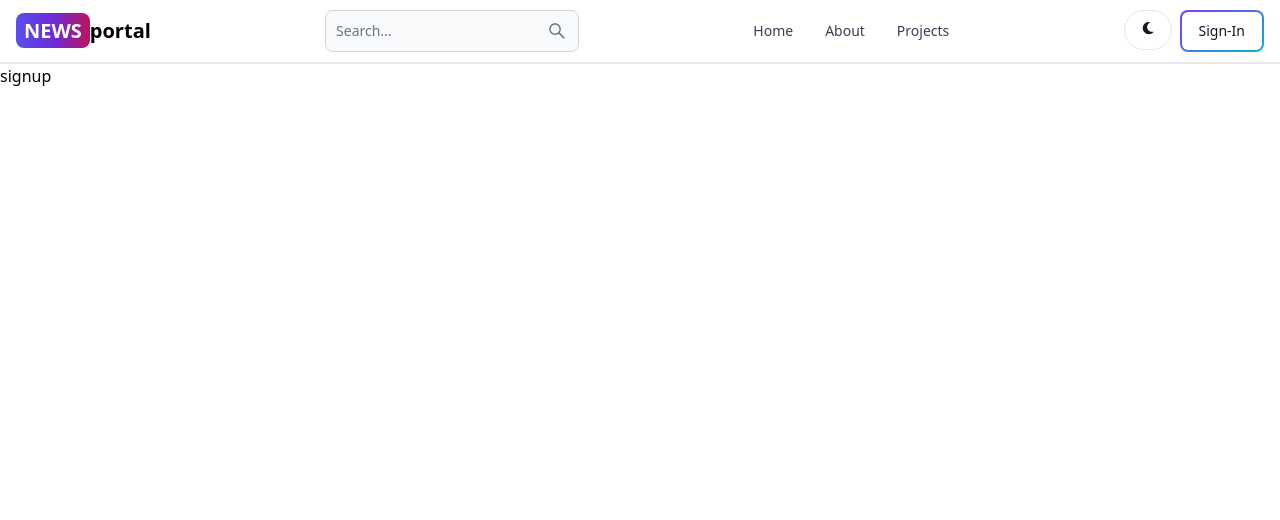
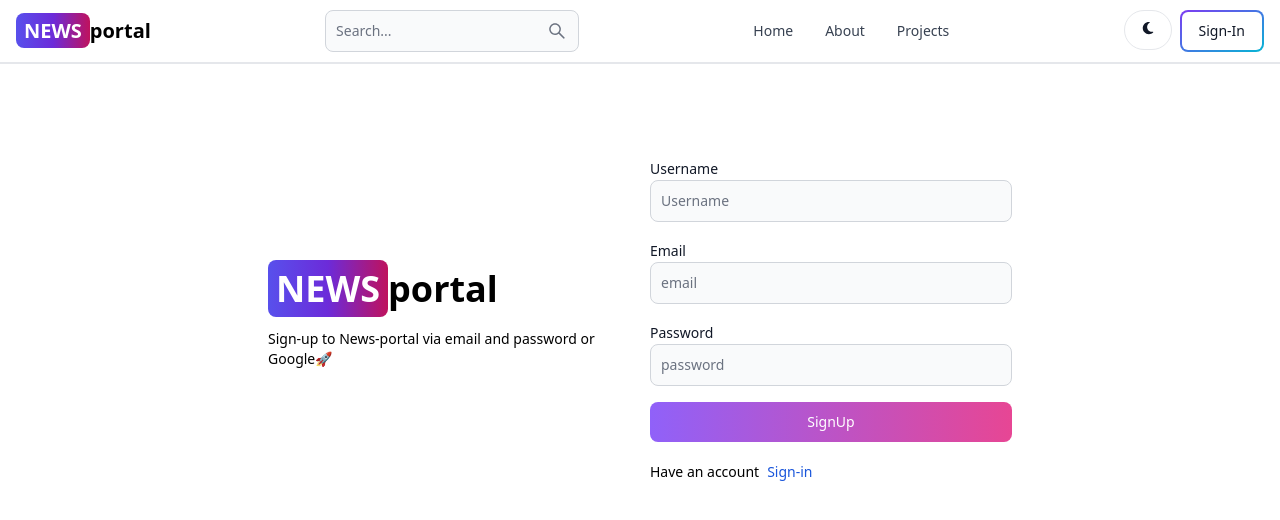
Before and after one commit to UshanagallaShashank/News-Portal, a React (Vite) app in the folder client/: page /signup in a window 1280 px wide. Shown: the top 520 px of the page. Built offline with nearby package versions, Linux system fonts and the light colour scheme.

Commit message:
create signup ui

```diff
--- a/client/src/pages/Signup.jsx
+++ b/client/src/pages/Signup.jsx
@@ -1,8 +1,46 @@
-
-export default function signup() {
+import { Link } from "react-router-dom";
+import { Button, Label, TextInput } from "flowbite-react"
+export default function Signup() {
   return (
-    <div>
-
-      signup</div>
-  )
+    <div className="min-h-screen  items-center mt-20 ">
+      <div className=" flex p-3 max-w-3xl  mx-auto flex-col md:flex-row md:items-center gap-5">
+        {/* left */}
+        <div className="flex-1">
+          <Link to="/" className="self-border font-bold dark:text-white text-4xl">
+            <span className="px-2 py-1 bg-gradient-to-r from-indigo-600 via-purple-700 to-pink-700 rounded-lg text-white">
+              NEWS
+            </span>
+            portal
+          </Link>
+          <p className="text-sm mt-5">
+             Sign-up to News-portal  via  email and password or  Google🚀
+          </p>
+        </div>
+        {/* right */}
+        <div className="flex-1">
+          <form className="flex flex-col gap-4">
+            <div className="">
+              <Label value="Username" />
+              <TextInput type="text" placeholder="Username" id='username' />
+            </div>
+            <div className="">
+              <Label value="Email" />
+              <TextInput type="email" placeholder="email" id='email' />
+            </div>
+            <div className="">
+              <Label value="Password" />
+              <TextInput type="password" placeholder="password" id='username' />
+            </div>
+            <Button gradientDuoTone="purpleToPink" type="submit">
+              SignUp
+            </Button>
+          </form>
+        <div className="flex gap-2 text-sm mt-5">
+          <span>Have an account</span>
+          <Link  to= "/signin"className="text-blue-700">Sign-in</Link>
+        </div>
+        </div>
+      </div>
+    </div>
+  );
 }
```
